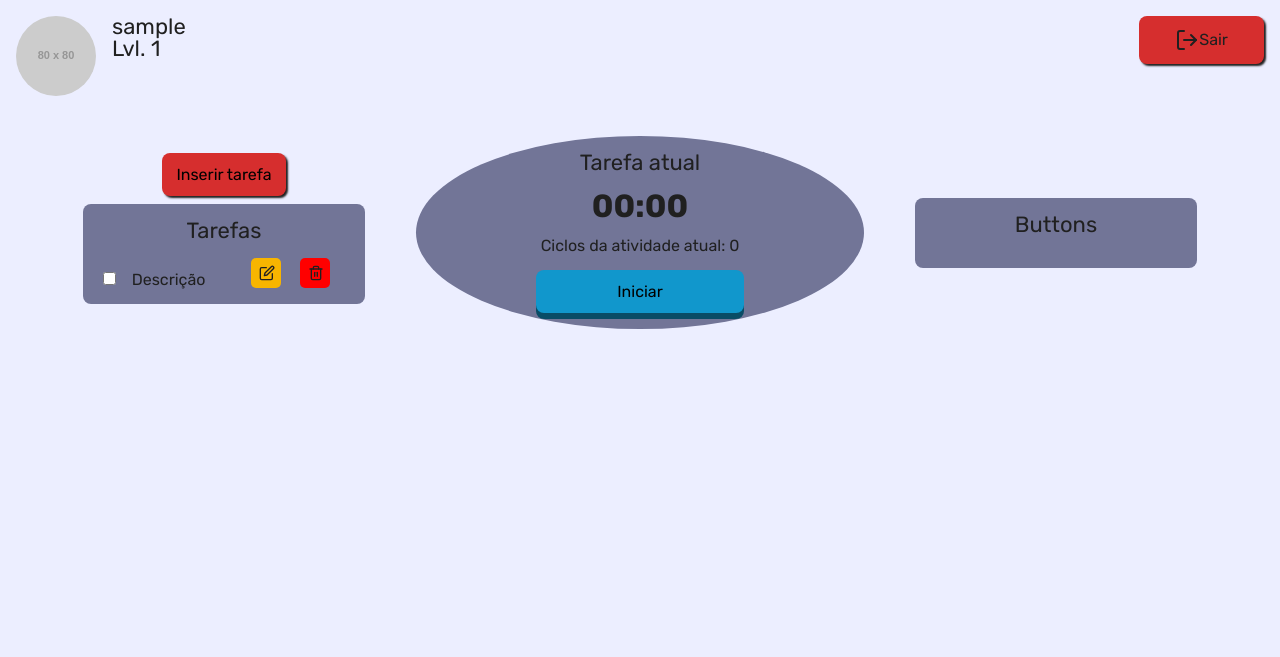
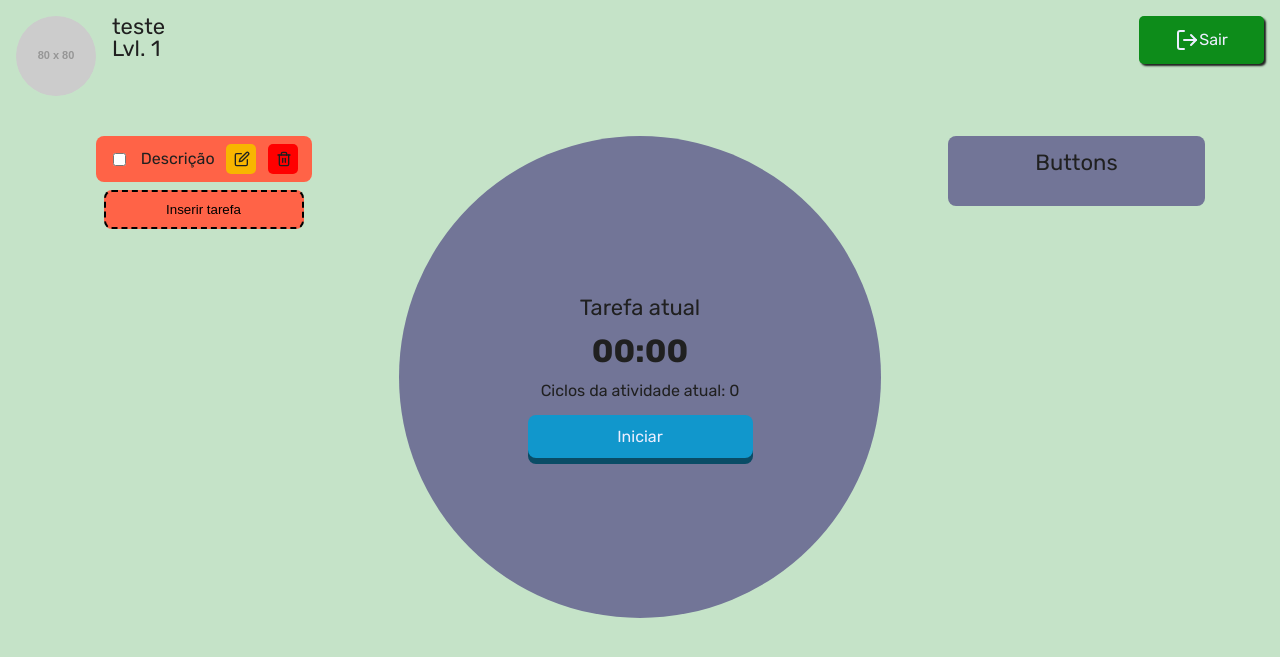
Before and after one commit to gijokf/PomoManager, a PHP site: page /view/dashboard.php in a window 1280 px wide. Shown: the top 657 px of the page. Run offline with PHP 8.4, Linux system fonts and the light colour scheme; the visitor is signed in with stand-in values (Sample User, id 1); grey boxes labelled with a size stand in for pictures from a placeholder-image service; some libraries are stand-ins or nearby versions.

Commit message:
Changes on css files

```diff
--- a/config/routes.php
+++ b/config/routes.php
@@ -9,7 +9,6 @@ use PomoManager\Controller\User\userLoginController;
 use PomoManager\Controller\User\userLogoutController;
 use PomoManager\Controller\User\userRegisterController;
 
-
 return [
     '/login' => loginFormController::class,
     '/register' => registerFormController::class,
--- a/public/css/base/base.css
+++ b/public/css/base/base.css
@@ -30,13 +30,16 @@ body {
 }
 
 .titulo--destaque {
-    color: var(--verde);
     font-size: var(--tamanho-titulo-destaque);
     font-weight: var(--peso-titulo-destaque);
 
     display: block;
 
     margin: 0 0.75rem;
+}
+
+.logo {
+    color: var(--verde);
 }
 
 .titulo--secundario {
--- a/view/css/base/_variaveis.css
+++ b/view/css/base/_variaveis.css
@@ -1,7 +1,8 @@
 :root {
-  --verde-fundo: #d62e2e;
+    --verde-fundo: rgba(13, 140, 26, 0.24);
+    --verde: #0D8C1A;
     --branco: #eceeff;
-  --secundaria: #a2a7de;
+    --secundaria: #E30613;
     --secudaria-escuro: #727597;
     --cinza: #909090;
     --preto: #202020;
--- a/view/css/base/base.css
+++ b/view/css/base/base.css
@@ -6,7 +6,7 @@ body {
     font-size: var(--tamanho-corpo);
     color: var(--preto);
 
-    background: var(--branco);
+    background: var(--verde-fundo);
 }
 
 .container {
@@ -30,14 +30,21 @@ body {
 }
 
 .titulo--destaque {
-    /*font-family: var(--familia-titulo-destaque);*/
-    color: var(--preto);
     font-size: var(--tamanho-titulo-destaque);
     font-weight: var(--peso-titulo-destaque);
 
     display: block;
 
     margin: 0 0.75rem;
+}
+
+.logo {
+    color: var(--verde);
+}
+
+.titulo--secundario {
+    color: var(--branco);
+    margin: 1rem 0 1.5rem 0;
 }
 
 .alinhamento--esquerda {
@@ -47,3 +54,9 @@ body {
 .alinhamento--meio {
     text-align: center;
 }
+
+.icone {
+    display: inline-block;
+    vertical-align: bottom;
+    width: 40px;
+}
--- a/view/css/components/botao.css
+++ b/view/css/components/botao.css
@@ -6,12 +6,13 @@
 .botao--estilo {
     font-family: inherit;
     font-size: inherit;
-    background-color: var(--verde-fundo);
+    background-color: var(--verde);
     width: 30%;
     padding: 0.75rem 0;
-    border-radius: 8px;
+    border-radius: 5px;
     border: none;
     box-shadow: 2px 2px 2px var(--preto);
+    color: var(--branco);
 }
 
 .logout {
@@ -28,6 +29,15 @@
 
 .botao__link {
     margin-top: 1.3rem;
+    color: var(--branco);
+}
+
+.botao--tarefa {
+    width: 200px;
+    background: tomato;
+    padding: 10px;
+    border-radius: 8px;
+    border-style: dashed;
 }
 
 /*Botão timer*/
--- a/view/css/components/card.css
+++ b/view/css/components/card.css
@@ -5,7 +5,7 @@
 
 .card__container {
     display: flex;
-    justify-content: center;
+    justify-content: flex-start;
     flex-direction: column;
     align-items: center;
 }
@@ -15,10 +15,9 @@
     align-items: center;
     flex-direction: column;
     margin: 0.5rem;
-    border-radius: 50%;
+    border-radius: 8px;
     background-color: var(--secudaria-escuro);
     width: 100%;
-    height: auto;
 }
 
 .card__tarefas {
@@ -34,3 +33,15 @@
 .card__botoes {
 
 }
+
+.card__central {
+    display: flex;
+    align-items: center;
+    flex-direction: column;
+    justify-content: center;
+    margin: 0.5rem;
+    border-radius: 50%;
+    background-color: var(--secudaria-escuro);
+    width: 450px;
+    height: 450px
+}
--- a/view/css/components/input.css
+++ b/view/css/components/input.css
@@ -8,12 +8,26 @@
     padding: 1rem;
 
     box-sizing: border-box;
-  margin-bottom: 1rem;
+    margin-bottom: 1.375rem;
 
     border-radius: 8px;
 }
 
 .input:focus {
     outline: transparent;
-  border: 2px solid var(--secudaria-escuro);
+    border: 2px solid var(--preto);
 }
+
+.input__avatar {
+    display: flex;
+    flex-direction: column;
+    align-items: center;
+    margin-bottom: 16px;
+}
+
+.input--image {
+    border-radius: 50%;
+    width: 80px;
+    height: 80px;
+    margin-right: 16px;
+}
--- a/view/css/components/tabela.css
+++ b/view/css/components/tabela.css
@@ -1,5 +1,12 @@
 .tabela__tarefas {
-    width: 100%
+    width: 200px;
+    display: flex;
+    justify-content: space-around;
+    background: tomato;
+    padding: 8px;
+    margin: 8px 0;
+    border-radius: 8px;
+    align-items: center;
 }
 
 .tabela__tarefas td:nth-child(2) {
--- a/view/dashboard.php
+++ b/view/dashboard.php
@@ -20,22 +20,24 @@
     <link rel="stylesheet" href="css/components/modal.css"/>
     <script src="https://unpkg.com/feather-icons"></script>
 
-    <?php
-    session_start();
-    if (!isset ($_SESSION["userID"])) {
-        header('Location: /login');
-    }
 
-    $userID = $_SESSION["userID"];
-    $userName = $_SESSION["userName"];
-    ?>
+    <!--  Commented for development  --><?php
+    //    session_start();
+    //    if (!isset ($_SESSION["userID"])) {
+    //        header('Location: /login');
+    //    }
+    //
+    //    $userID = $_SESSION["userID"];
+    //    $userName = $_SESSION["userName"];
+    //    ?>
 </head>
 <body>
 <header class="dashboard__cabecalho container">
     <div class="user__cabecalho">
         <img src="https://dummyimage.com/80x80/000/fff" class="user__avatar" alt="Avatar do usuário"/>
         <div class="titulo user__cabecalho--info">
-            <h2><?= $userName; ?></h2>
+            <!--            <h2>--><? //= $userName; ?><!--</h2>-->
+            <h2>teste</h2>
             <h3>Lvl. 1</h3>
         </div>
     </div>
@@ -45,33 +47,47 @@
 </header>
 <main class="card__grid-container container">
     <div class="card__container">
-        <button class="botao--estilo" id="open">Inserir tarefa</button>
-        <div class="container card__tarefas">
-            <h1 class="titulo">Tarefas</h1>
-
-            <table class="tabela__tarefas">
-                <tr>
-                    <td><input type="checkbox" value=""></td>
-                    <td>ID</td>
-                    <td>Descrição</td>
-                    <td>
-                        <button class="botao__tabela--estilo alterar" id="open-edit" value="" onclick="abrirAlterar()">
+        <!--        <button class="botao--estilo" id="open">Inserir tarefa</button>-->
+        <!--        <div class="container card__tarefas">-->
+        <!--            <h1 class="titulo">Tarefas</h1>-->
+        <!---->
+        <!--            <table class="tabela__tarefas">-->
+        <!--                <tr>-->
+        <!--                    <td><input type="checkbox" value=""></td>-->
+        <!--                    <td>ID</td>-->
+        <!--                    <td>Descrição</td>-->
+        <!--                    <td>-->
+        <!--                        <button class="botao__tabela--estilo alterar" id="open-edit" value="" onclick="abrirAlterar()">-->
+        <!--                            <i data-feather="edit" aria-hidden="true"></i>-->
+        <!--                        </button>-->
+        <!--                    </td>-->
+        <!--                    <td>-->
+        <!--                        <button class="botao__tabela--estilo deletar" id="open-delete" value=""-->
+        <!--                                onclick="abrirDeletar()">-->
+        <!--                            <i data-feather="trash-2" aria-hidden="true"></i>-->
+        <!--                        </button>-->
+        <!--                    </td>-->
+        <!--                </tr>-->
+        <!--            </table>-->
+        <div class="tabela__tarefas">
+            <input type="checkbox" value="">
+            <p>Descrição</p>
+            <button class="botao__tabela--estilo alterar" id="open-edit" value=""
+                    onclick="abrirAlterar()">
                 <i data-feather="edit" aria-hidden="true"></i>
             </button>
-                    </td>
-                    <td>
             <button class="botao__tabela--estilo deletar" id="open-delete" value=""
                     onclick="abrirDeletar()">
                 <i data-feather="trash-2" aria-hidden="true"></i>
             </button>
-                    </td>
-                </tr>
-            </table>
         </div>
+
+        <button class="botao--tarefa">Inserir tarefa</button>
+        <!--        </div>-->
     </div>
 
     <div class="card__container">
-        <div class="container card__timer">
+        <div class="container card__central">
             <h1 class="titulo">Tarefa atual</h1>
             <p class="titulo--destaque">00:00</p>
             <br>
--- a/view/login.php
+++ b/view/login.php
@@ -21,7 +21,7 @@
 <body>
 <div class="container--centro">
     <header class="cabecalho container">
-        <h1 class="titulo--destaque">
+        <h1 class="titulo--destaque logo">
             <img class="icone" src="assets/img/pomomanager_icon.png" alt="Ícone do PomoManager"/>
             PomoManager
         </h1>
--- a/view/register.php
+++ b/view/register.php
@@ -24,7 +24,7 @@
 <div class="container--centro">
     <header class="cabecalho container">
         <img class="icone" src="assets/img/pomomanager_icon.png" alt="Ícone do PomoManager"/>
-        <h1 class="titulo--destaque">PomoManager</h1>
+        <h1 class="titulo--destaque logo">PomoManager</h1>
     </header>
 
     <main>
```
Lines whose indentation alone changed are shown as unchanged.
